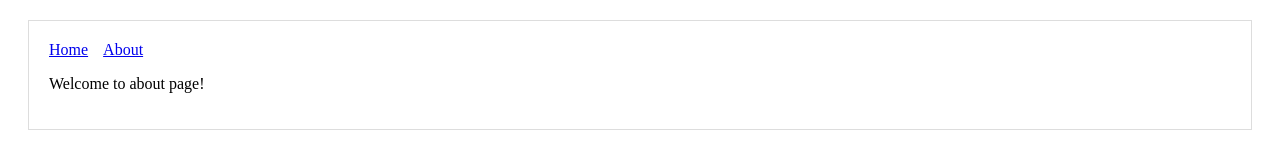
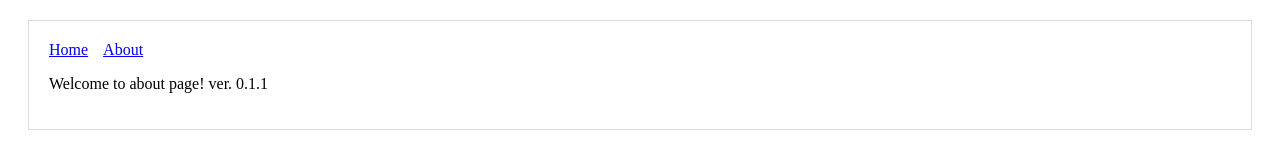
Before and after one commit to lilis-organics/minifarm-web, a Next.js app: page /about in a window 1280 px wide. Shown: the top 165 px of the page. Built offline with nearby package versions, Linux system fonts and the light colour scheme.

Commit message:
update npm packages

```diff
--- a/pages/about.js
+++ b/pages/about.js
@@ -2,7 +2,7 @@ import Layout from '../components/layout';
 
 const About = () => (
   <Layout>
-    <p>Welcome to about page!</p>
+    <p>Welcome to about page! ver. 0.1.1</p>
   </Layout>
 );
 
```
Also changed, not shown: package.json (+21 -21 lines), 1 other file (tests, documents, lock files or other folders).
